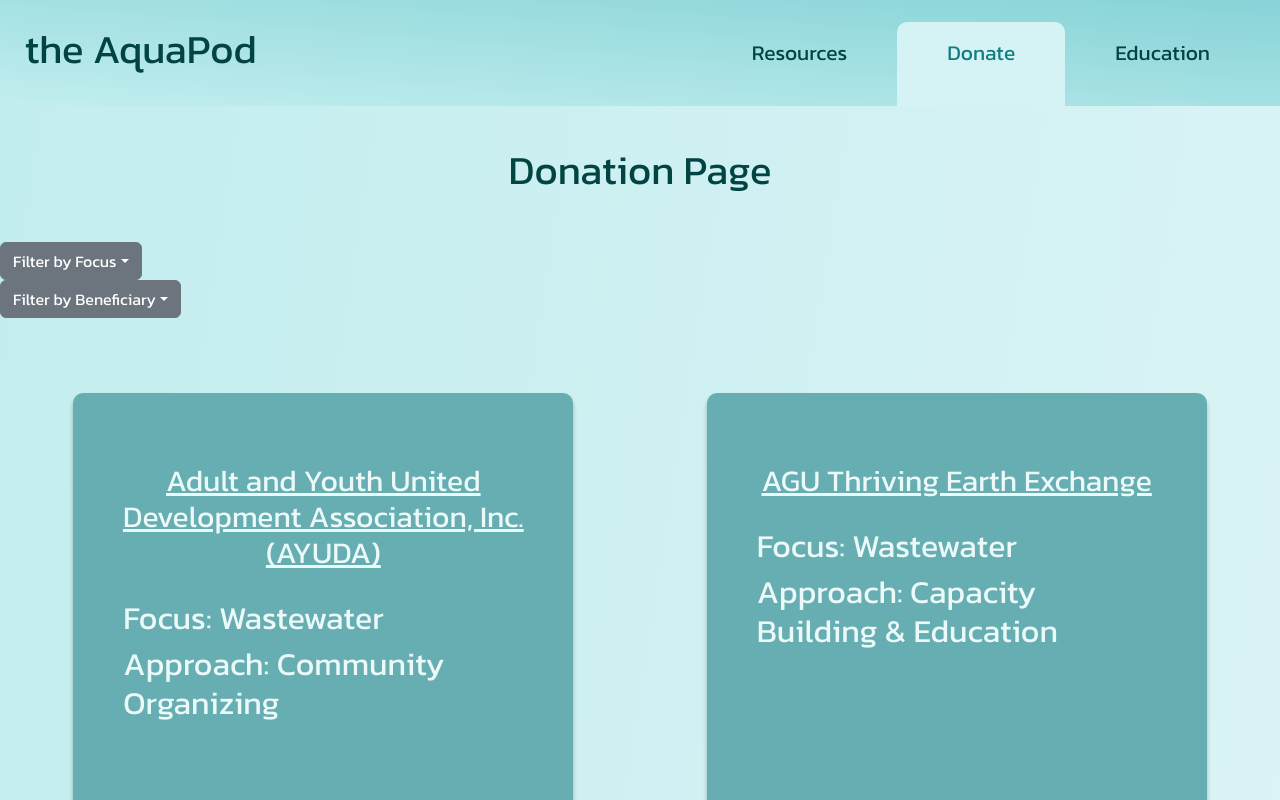
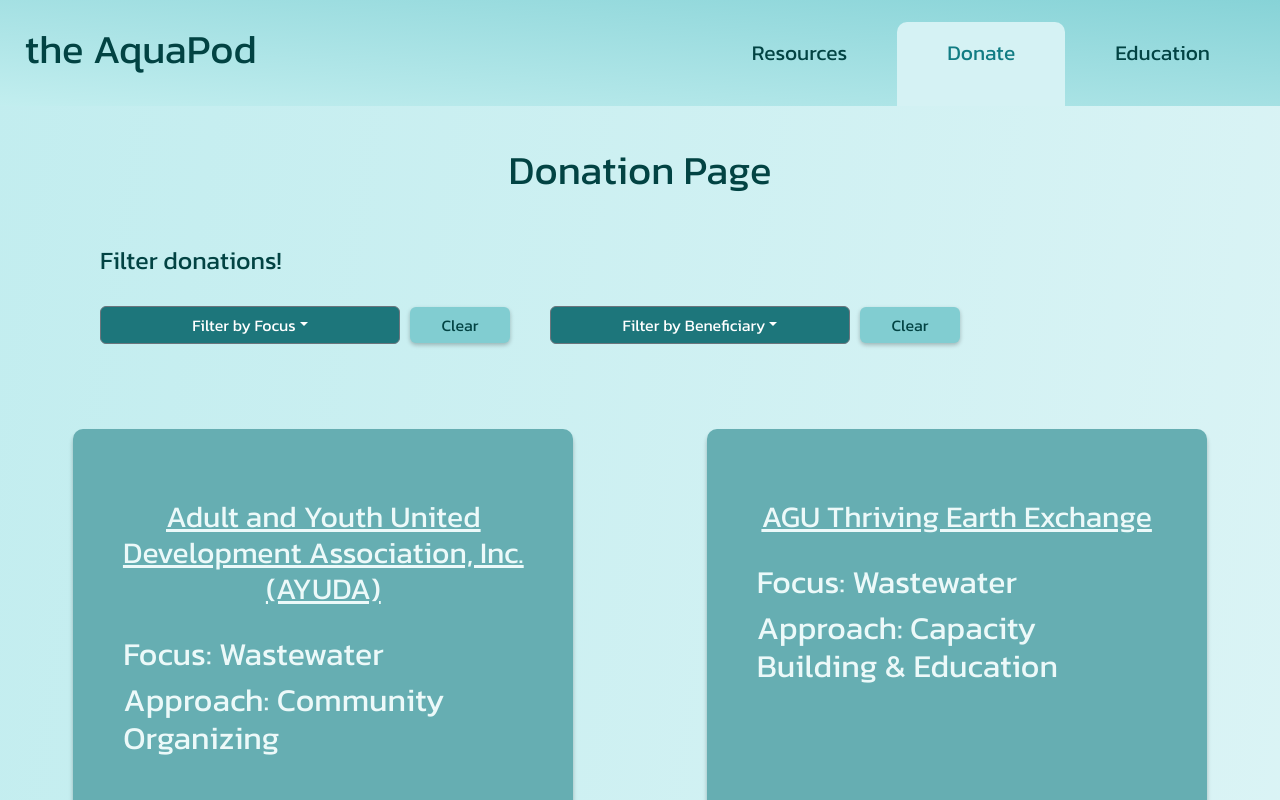
Before and after one commit to UW-INFO442-AU23/Team-Aquanauts, a React (Create React App) app: page /donations in a window 1280 px wide. Shown: the top 800 px of the page. Built offline with nearby package versions, Linux system fonts and the light colour scheme.

Commit message:
some styling, added clear features

```diff
--- a/src/components/donationsComp/DonationPage.js
+++ b/src/components/donationsComp/DonationPage.js
@@ -88,8 +88,13 @@
         <h1>Donation Page</h1>
       </header>
       <main>
-        <DropSearch setFocus={setFocus} type='focuses' setMin={setMinIndex} setMax={setMaxIndex} />
-        <DropSearch setBeneficiaries={setBeneficiaries} type='beneficiaries' setMin={setMinIndex} setMax={setMaxIndex} />
+        <div className="dropdown-title">
+            <p>Filter donations!</p>
+        </div>
+        <div className="donation-dropdown-menus">
+          <DropSearch setFocus={setFocus} type='focuses' setMin={setMinIndex} setMax={setMaxIndex} />
+          <DropSearch setBeneficiaries={setBeneficiaries} type='beneficiaries' setMin={setMinIndex} setMax={setMaxIndex} />
+        </div>
 
         <div className="card-list">
           {updatedCards.slice(minIndex, maxIndex)}
--- a/src/components/donationsComp/DropSearch.js
+++ b/src/components/donationsComp/DropSearch.js
@@ -1,8 +1,10 @@
-import React from 'react';
+import React, { useState } from 'react';
 const focuses = ['Wastewater', 'Water Quality', 'Water Access', 'Affordability', 'Infrastructure', 'Law & Policy', 'Technology Adv', 'Hygiene', 'Public Health'];
 const beneficiaries = ['Households', 'Implementing Organizations', 'Impacted Communities', 'Local & State Government', 'Unhoused Communities', 'Environment', 'Utilities', 'Schools', 'General Public', 'Federal Government', ''];
 
 export default function DropSearch(props) {
+  const [selectedValue, setSelectedValue] = useState('');
+
   let filterMessage = '';
   if (props.type === "focuses") {
     filterMessage = 'Filter by Focus';
@@ -18,6 +20,8 @@
     } else {
       props.setBeneficiaries(event.target.textContent);
     }
+
+    setSelectedValue(event.target.textContent);
   }
 
   let options = [];
@@ -35,14 +39,33 @@
     })
   }
 
+  const handleClear = (event) => {
+    setSelectedValue('');
+    props.setMin(0);
+    props.setMax(25);
+
+    if (props.type === "focuses") {
+      props.setFocus('');
+    } else {
+      props.setBeneficiaries('');
+    }
+  }
+
+
   return (
+    <div className="donation-dropdowns">
       <div className="dropdown">
         <button className="btn btn-secondary dropdown-toggle" type="button" data-bs-toggle="dropdown" id="dropdownMenuButton" data-toggle="dropdown" aria-haspopup="true" aria-expanded="false" >
-        {filterMessage}
+          {selectedValue || filterMessage}
         </button>
         <ul className="dropdown-menu" aria-labelledby="dropdownMenuButton">
           {options}
         </ul>
       </div>
+      <div className="dropdown-clear">
+        <div className="btn btn-primary" id="clear-drowndown" onClick={handleClear}>Clear</div>
+      </div>
+    </div>
+
   )
 }
--- a/src/index.css
+++ b/src/index.css
@@ -211,6 +211,52 @@
     width: 500px;
 }
 
+/* donation drop search */
+.dropdown-title {
+    font-size: 25px;
+    color: #024343;
+    margin-left: 100px;
+}
+
+.donation-dropdown-menus {
+    display: flex;
+    flex-direction: row;
+}
+
+.donation-dropdowns {
+    display: flex;
+    align-items: center;
+}
+
+.dropdown {
+    padding: 10px;
+}
+
+#dropdownMenuButton {
+    width: 300px;
+    background-color: #1D767B;
+}
+
+#dropdownMenuButton:focus {
+    background-color: white;
+    color: #024343;
+}
+
+.dropdown-clear {
+    padding-right: 30px;
+}
+
+.donation-dropdown-menus {
+    margin-left: 90px;
+}
+
+#clear-drowndown {
+    width: 100px;
+    background-color: #81CDD1;
+    color: #024343;
+    border-style: none;
+    box-shadow: 0px 2px 4px rgba(0, 0, 0, 0.25);
+}
 
 
 
```
Lines whose indentation alone changed are shown as unchanged.
